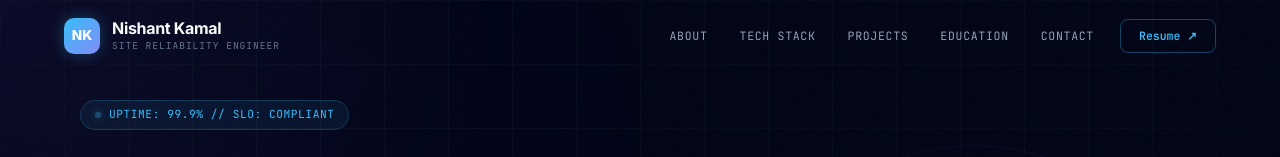
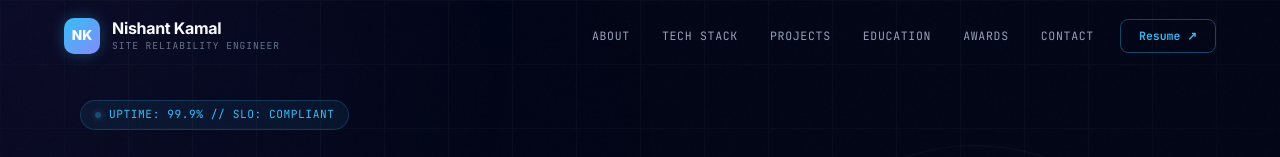
Before and after one commit to nishant-kamal/nishant-portfolio, a Next.js app: page / in a window 1280 px wide. Shown: the top 157 px of the page. Built offline with nearby package versions, Linux system fonts and the light colour scheme.

Commit message:
Update Navbar.js

```diff
--- a/components/Navbar.js
+++ b/components/Navbar.js
@@ -8,6 +8,7 @@ const navItems = [
   { name: "Tech Stack", link: "#skills" },
   { name: "Projects",   link: "#projects" },
   { name: "Education",  link: "#education" },
+  { name: "Awards",     link: "#awards" },
   { name: "Contact",    link: "#contact" },
 ];
 
```
